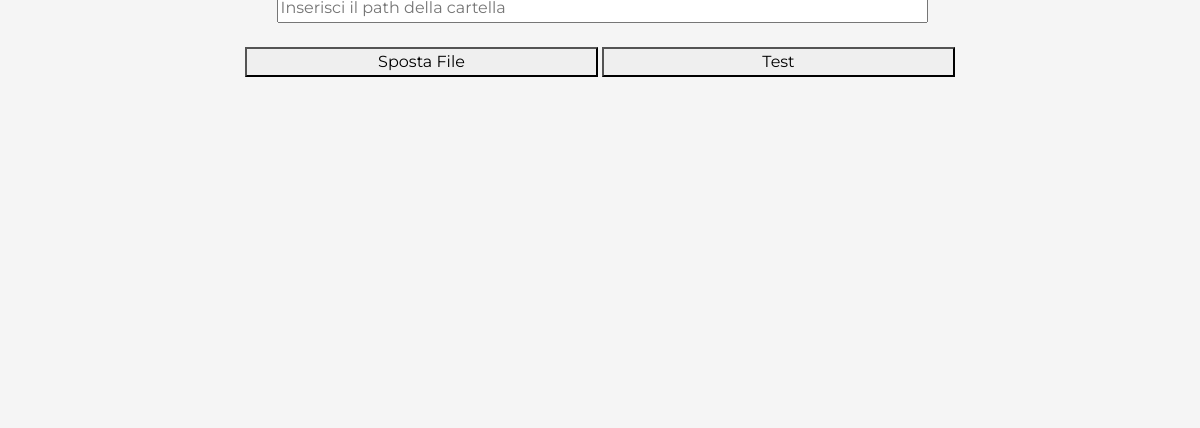
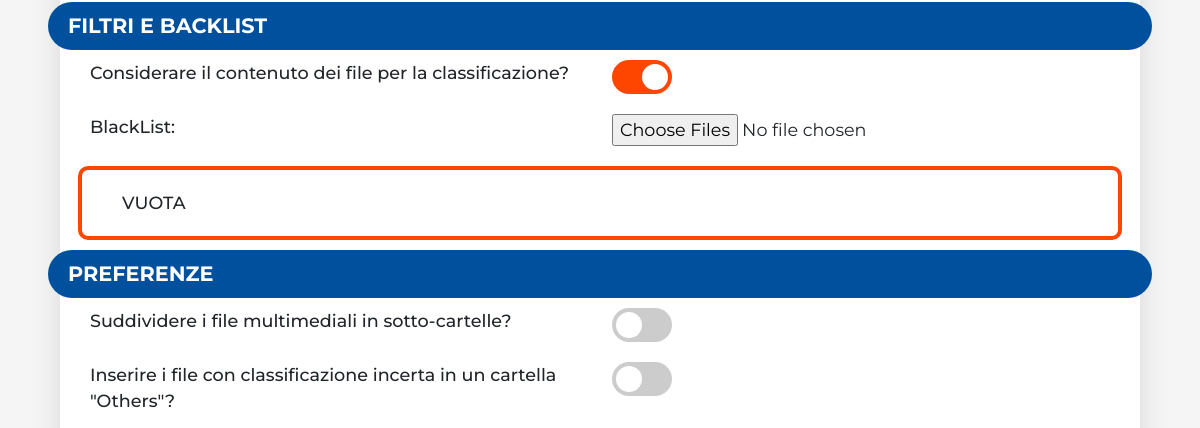
Before and after one commit to AndCamo/CleanDesk, an Electron app: page src/InterfaceLayer/app/nuovaOrganizzazione.html in a window 1200 px wide. Shown: the part 372-800 px from the top of the page. Drawn offline with nearby package versions, Linux system fonts and the light colour scheme.

Commit message:
Working on new Organization GUI

```diff
--- a/src/InterfaceLayer/app/nuovaOrganizzazione.html
+++ b/src/InterfaceLayer/app/nuovaOrganizzazione.html
@@ -6,12 +6,14 @@
     <script src="../script/fileOrganization_Script.js"></script>
     <link href="../style/homepageStyle.css" rel="stylesheet">
     <link href="../style/mainStyle.css" rel="stylesheet">
+    <link href="../style/nuovaOrganizzazioneStyle.css" rel="stylesheet">
     <link href="https://cdn.jsdelivr.net/npm/bootstrap@5.3.2/dist/css/bootstrap.min.css" rel="stylesheet" integrity="sha384-T3c6CoIi6uLrA9TneNEoa7RxnatzjcDSCmG1MXxSR1GAsXEV/Dwwykc2MPK8M2HN" crossorigin="anonymous">
-    <title>Calcolatore Somma</title>
+    <script src="https://ajax.googleapis.com/ajax/libs/jquery/3.6.4/jquery.min.js"></script>
+    <title>Nuova Organizzazione</title>
 </head>
 <body style="background-color: whitesmoke;">
     <script src="https://cdn.jsdelivr.net/npm/bootstrap@5.3.2/dist/js/bootstrap.bundle.min.js" integrity="sha384-C6RzsynM9kWDrMNeT87bh95OGNyZPhcTNXj1NW7RuBCsyN/o0jlpcV8Qyq46cDfL" crossorigin="anonymous"></script>
-    <div class="container-xxl" style="overflow: auto;">
+    <div class="container-xxl" style="height: 100vh; background-color: whitesmoke; overflow: auto;" id="main-container">
         <div class="row p-2 m-5 header">
             <div class="col-3 headerButtonContainer" >
                 <div class="row" style="height: 50%;" >
@@ -38,19 +40,81 @@
                 Organizzazione File
             </div>
         </div>
-        <script src="https://cdn.jsdelivr.net/npm/bootstrap@5.3.2/dist/js/bootstrap.bundle.min.js" integrity="sha384-C6RzsynM9kWDrMNeT87bh95OGNyZPhcTNXj1NW7RuBCsyN/o0jlpcV8Qyq46cDfL" crossorigin="anonymous"></script>
-        <center>
-            <h1>SPOSTATORE DI FILE 300011!!!!111</h1>
-            <h2>/Users/andrea/Desktop/TestFolder</h2>
-            <h2>C:\Users\genny\Desktop\Cartella_Prova1</h2>
-            <label for="folderPath"></label>
-            <input type="text" id="folderPath" placeholder="Inserisci il path della cartella" size="70">
-            <br>
-            <br>
-            <button onclick="startOrganization()" style="width: 30%;">Sposta File</button>
-            <button onclick="connectionTest()" style="width: 30%;">Test</button>
-            <h1 id="resultbox"></h1>
-        </center>
+        <div class="main-container m-5">
+            <div class="row p-2 titleRow">
+                <div class="col-12">CARTELLA DA ORGANIZZARE</div>
+            </div>
+            <div class="row folderSection">
+                <div class="col-12">Inserisci il Path della cartella da organizzare:</div>
+                <input type="text" id="folderPath" placeholder="Inserisci il path della cartella" size="70">
+                <button onclick="startOrganization()" style="width: 30%;">Sposta File</button>
+                <button onclick="connectionTest()" style="width: 30%;">Test</button>
+                <br>
+            </div>
+            <div class="row p-2 titleRow">
+                <div class="col-12">FILTRI E BACKLIST</div>
+            </div>
+            <div class="row folderSection">
+                <div class="col-6">
+                    <label>Considerare il contenuto dei file per la classificazione?</label>
+                </div>
+                <div class="col-6">
+                    <label class="switch">
+                        <input type="checkbox" checked>
+                        <span class="slider round"></span>
+                    </label>
+                </div>
+            </div>
+            <div class="row folderSection">
+                <div class="col-6">
+                    <label>BlackList:</label>
+                </div>
+                <div class="col-6">
+                    <input type="file" id="blacklist-input" multiple onchange="getBlackListFiles()">
+                </div>
+            </div>
+            <div class="row folderSection">
+                <div class="col-12" id="blacklist">
+                    TEST
+                </div>
+            </div>
+            <div class="row p-2 titleRow">
+                <div class="col-12">PREFERENZE</div>
+            </div>
+            <div class="row folderSection">
+                <div class="col-6">
+                    <label>Suddividere i file multimediali in sotto-cartelle?</label>
+                </div>
+                <div class="col-6">
+                    <label class="switch">
+                        <input type="checkbox">
+                        <span class="slider round"></span>
+                    </label>
+                </div>
+            </div>
+            <div class="row folderSection">
+                <div class="col-6">
+                    <label>Inserire i file con classificazione incerta in un cartella "Others"?</label>
+                </div>
+                <div class="col-6">
+                    <label class="switch">
+                        <input type="checkbox">
+                        <span class="slider round"></span>
+                    </label>
+                </div>
+            </div>
+            <div class="row folderSection">
+                <div class="col-6">
+                    <label>Preservare le sottocartelle?</label>
+                </div>
+                <div class="col-6">
+                    <label class="switch">
+                        <input type="checkbox">
+                        <span class="slider round"></span>
+                    </label>
+                </div>
+            </div>
+        </div>
     </div>
     <script>
         // Funzione lambda per aprire la pagina "index.html"
--- a/src/InterfaceLayer/script/fileOrganization_Script.js
+++ b/src/InterfaceLayer/script/fileOrganization_Script.js
@@ -1,5 +1,25 @@
-const { ipcRenderer } = require('electron')
+const { ipcRenderer } = require('electron');
+const { link } = require('original-fs');
 
+const blacklist = [];
+
+window.onload = function() {
+   if (blacklist.length == 0){
+      document.getElementById('blacklist').innerHTML = "VUOTA";
+   } else {
+      list = getBlackListFiles();
+      document.getElementById('blacklist').innerHTML = list;
+   }
+ };
+
+
+function getBlackListFiles(){
+   filePicker = document.getElementById('blacklist-input');
+   list = filePicker.files;
+   console.log(list)
+   document.getElementById('blacklist').innerHTML = list[0].path;
+   return list;
+}
 
 function startOrganization(){
    path = document.getElementById("folderPath").value;
--- a/src/InterfaceLayer/style/mainStyle.css
+++ b/src/InterfaceLayer/style/mainStyle.css
@@ -11,7 +11,7 @@ body {
    border-radius: 40px;
    overflow: auto;
    padding: 25px;
-   height: 15vh;
+   height: 15%;
    box-shadow: rgba(100, 100, 111, 0.2) 0px 7px 29px 0px;
 }
 
--- /dev/null
+++ b/src/InterfaceLayer/style/nuovaOrganizzazioneStyle.css
@@ -0,0 +1,84 @@
+.titleRow{
+   background-color: #00509D;
+   border-radius: 20vh;
+   color: white;
+   font-weight: bold;
+   font-size: 1.3em;
+}
+.main-container{
+   background-color: white;
+   border-radius: 20px;
+   box-shadow: rgba(100, 100, 111, 0.2) 0px 7px 29px 0px;
+}
+
+.folderSection{
+   padding: 10px 30px;
+   font-size: 1.1em;
+   font-weight: 500;
+}
+
+#blacklist{
+  border: #FE4600 4px solid;
+  padding: 20px 40px;
+  border-radius: 10px;
+}
+
+.switch {
+   position: relative;
+   display: inline-block;
+   width: 60px;
+   height: 34px;
+ }
+
+ .switch input {
+   opacity: 0;
+   width: 0;
+   height: 0;
+ }
+
+ .slider {
+   position: absolute;
+   cursor: pointer;
+   top: 0;
+   left: 0;
+   right: 0;
+   bottom: 0;
+   background-color: #ccc;
+   -webkit-transition: .4s;
+   transition: .4s;
+ }
+
+ .slider:before {
+   position: absolute;
+   content: "";
+   height: 26px;
+   width: 26px;
+   left: 4px;
+   bottom: 4px;
+   background-color: white;
+   -webkit-transition: .4s;
+   transition: .4s;
+ }
+
+ input:checked + .slider {
+   background-color: #FE4600;
+ }
+
+ input:focus + .slider {
+   box-shadow: 0 0 1px #FE4600;
+ }
+
+ input:checked + .slider:before {
+   -webkit-transform: translateX(26px);
+   -ms-transform: translateX(26px);
+   transform: translateX(26px);
+ }
+
+ /* Rounded sliders */
+ .slider.round {
+   border-radius: 34px;
+ }
+
+ .slider.round:before {
+   border-radius: 50%;
+ }
```
Also changed, not shown: src/InterfaceLayer/app/visualizzaOrganizzazione.html (+1 -1 lines).
